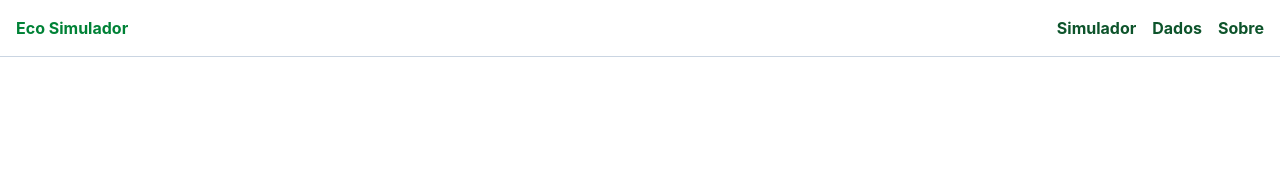
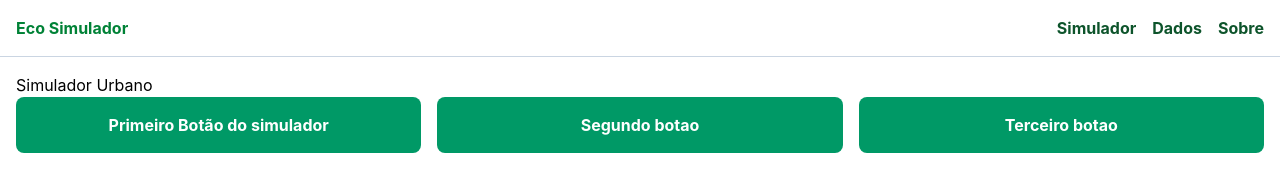
Before and after one commit to Willian10120/EcoSim, a website: page src/index.html in a window 1280 px wide. Drawn offline with Linux system fonts and the light colour scheme.

Commit message:
Adiciona estrutura dos 3 botoes do simulador

```diff
--- a/src/index.html
+++ b/src/index.html
@@ -16,9 +16,22 @@
             <a href="#sobre">Sobre</a>
         </nav>
     </header>
-    <!--links e checkbox do simulador-->
+    <!--Inicio do simulador-->
     <main class="max-w-4x1 mx-auto p-4">
-        <section id="simulador"></section>
+        <section id="simulador">
+            <h2>Simulador Urbano</h2>
+            <div class="grid grid-cols-1 md:grid-cols-3 gap-4">
+                <button id="p1-botao" class="p-4 bg-emerald-600 text-white rounded-lg font-bold">
+                Primeiro Botão do simulador
+            </button>
+            <button id="p2-botao" class="p-4 bg-emerald-600 text-white rounded-lg font-bold">
+                Segundo botao
+            </button>
+            <button id="p3-botao" class="p-4 bg-emerald-600 text-white rounded-lg font-bold">
+                Terceiro botao
+            </button>
+            </div>
+        </section>
         <section id="dados"></section>
         <section id="sobre"></section>
     </main>
```
Also changed, not shown: src/css/output.css, 1 other file.
